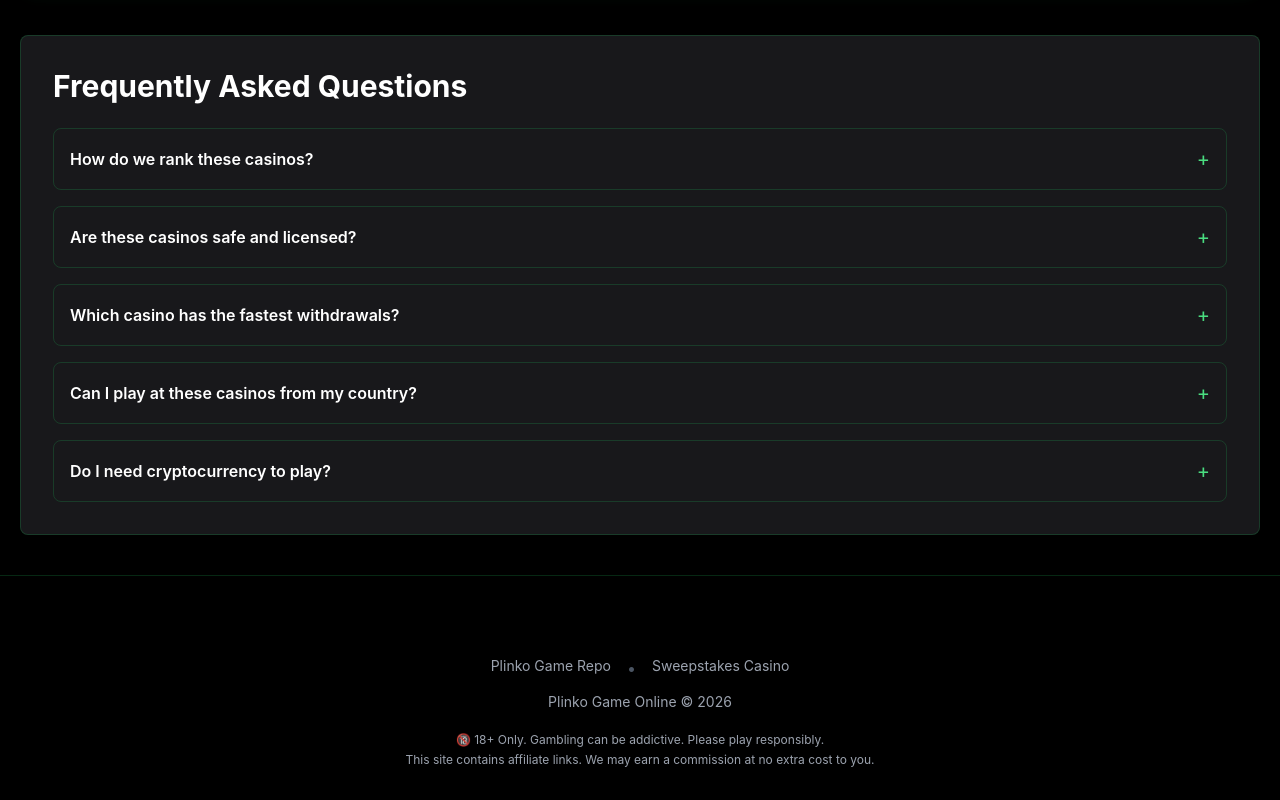
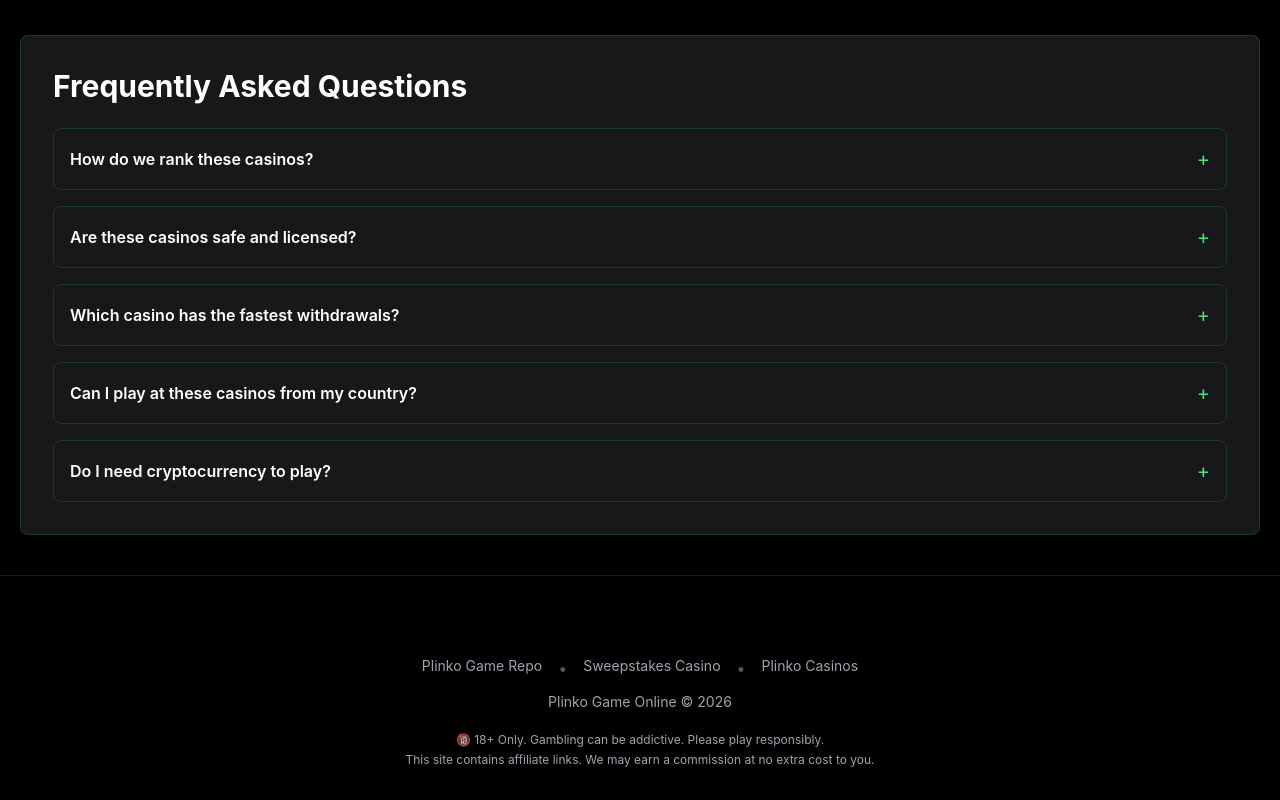
Before and after one commit to free-plinko-game/free-plinko-game.github.io, a SvelteKit app: page /best-casinos in a window 1280 px wide. Shown: the part 1964-2764 px from the top of the page. Built offline with nearby package versions, Linux system fonts and the light colour scheme; no server answers.

Commit message:
Add Plinko Casinos link to all footers
Link to sunvegascasino.com/crypto-casinos/plinko/ with anchor
"Plinko Casinos" added to all 10 page footers.

https://claude.ai/code/session_017ckF58YCkatXZ7Ney6Wtod

```diff
--- a/src/routes/+page.svelte
+++ b/src/routes/+page.svelte
@@ -195,6 +195,8 @@
           <a href="https://github.com/free-plinko-game/free-plinko-game.github.io" target="_blank" rel="noopener" class="text-sm text-gray-400 hover:text-green-400 transition-colors">Plinko Game Repo</a>
           <span class="text-gray-600">•</span>
           <a href="http://slotomo.com/" target="_blank" rel="noopener" class="text-sm text-gray-400 hover:text-green-400 transition-colors">Sweepstakes Casino</a>
+          <span class="text-gray-600">•</span>
+          <a href="https://www.sunvegascasino.com/crypto-casinos/plinko/" target="_blank" rel="noopener" class="text-sm text-gray-400 hover:text-green-400 transition-colors">Plinko Casinos</a>
         </div>
         <p class="text-sm text-gray-400">
           Plinko Game Online © 2026
--- a/src/routes/best-casinos/+page.svelte
+++ b/src/routes/best-casinos/+page.svelte
@@ -92,6 +92,8 @@
           <a href="https://github.com/free-plinko-game/free-plinko-game.github.io" target="_blank" rel="noopener" class="text-sm text-gray-400 hover:text-green-400 transition-colors">Plinko Game Repo</a>
           <span class="text-gray-600">•</span>
           <a href="http://slotomo.com/" target="_blank" rel="noopener" class="text-sm text-gray-400 hover:text-green-400 transition-colors">Sweepstakes Casino</a>
+          <span class="text-gray-600">•</span>
+          <a href="https://www.sunvegascasino.com/crypto-casinos/plinko/" target="_blank" rel="noopener" class="text-sm text-gray-400 hover:text-green-400 transition-colors">Plinko Casinos</a>
         </div>
         <p class="text-sm text-gray-400">
           Plinko Game Online © 2026
--- a/src/routes/casinochan/+page.svelte
+++ b/src/routes/casinochan/+page.svelte
@@ -219,6 +219,8 @@
           <a href="https://github.com/free-plinko-game/free-plinko-game.github.io" target="_blank" rel="noopener" class="text-sm text-gray-400 hover:text-green-400 transition-colors">Plinko Game Repo</a>
           <span class="text-gray-600">•</span>
           <a href="http://slotomo.com/" target="_blank" rel="noopener" class="text-sm text-gray-400 hover:text-green-400 transition-colors">Sweepstakes Casino</a>
+          <span class="text-gray-600">•</span>
+          <a href="https://www.sunvegascasino.com/crypto-casinos/plinko/" target="_blank" rel="noopener" class="text-sm text-gray-400 hover:text-green-400 transition-colors">Plinko Casinos</a>
         </div>
         <p class="text-sm text-gray-400">
           Plinko Game Online © 2026
--- a/src/routes/how-to-play/+page.svelte
+++ b/src/routes/how-to-play/+page.svelte
@@ -181,6 +181,8 @@
           <a href="https://github.com/free-plinko-game/free-plinko-game.github.io" target="_blank" rel="noopener" class="text-sm text-gray-400 hover:text-green-400 transition-colors">Plinko Game Repo</a>
           <span class="text-gray-600">•</span>
           <a href="http://slotomo.com/" target="_blank" rel="noopener" class="text-sm text-gray-400 hover:text-green-400 transition-colors">Sweepstakes Casino</a>
+          <span class="text-gray-600">•</span>
+          <a href="https://www.sunvegascasino.com/crypto-casinos/plinko/" target="_blank" rel="noopener" class="text-sm text-gray-400 hover:text-green-400 transition-colors">Plinko Casinos</a>
         </div>
         <p class="text-sm text-gray-400">
           Plinko Game Online © 2026
--- a/src/routes/joe-fortune/+page.svelte
+++ b/src/routes/joe-fortune/+page.svelte
@@ -213,6 +213,8 @@
           <a href="https://github.com/free-plinko-game/free-plinko-game.github.io" target="_blank" rel="noopener" class="text-sm text-gray-400 hover:text-green-400 transition-colors">Plinko Game Repo</a>
           <span class="text-gray-600">•</span>
           <a href="http://slotomo.com/" target="_blank" rel="noopener" class="text-sm text-gray-400 hover:text-green-400 transition-colors">Sweepstakes Casino</a>
+          <span class="text-gray-600">•</span>
+          <a href="https://www.sunvegascasino.com/crypto-casinos/plinko/" target="_blank" rel="noopener" class="text-sm text-gray-400 hover:text-green-400 transition-colors">Plinko Casinos</a>
         </div>
         <p class="text-sm text-gray-400">
           Plinko Game Online © 2026
--- a/src/routes/leaderboard/+page.svelte
+++ b/src/routes/leaderboard/+page.svelte
@@ -389,6 +389,8 @@
           <a href="https://github.com/free-plinko-game/free-plinko-game.github.io" target="_blank" rel="noopener" class="text-sm text-gray-400 hover:text-green-400 transition-colors">Plinko Game Repo</a>
           <span class="text-gray-600">•</span>
           <a href="http://slotomo.com/" target="_blank" rel="noopener" class="text-sm text-gray-400 hover:text-green-400 transition-colors">Sweepstakes Casino</a>
+          <span class="text-gray-600">•</span>
+          <a href="https://www.sunvegascasino.com/crypto-casinos/plinko/" target="_blank" rel="noopener" class="text-sm text-gray-400 hover:text-green-400 transition-colors">Plinko Casinos</a>
         </div>
         <p class="text-sm text-gray-400">
           Plinko Game Online © 2026
--- a/src/routes/mafia-casino/+page.svelte
+++ b/src/routes/mafia-casino/+page.svelte
@@ -219,6 +219,8 @@
           <a href="https://github.com/free-plinko-game/free-plinko-game.github.io" target="_blank" rel="noopener" class="text-sm text-gray-400 hover:text-green-400 transition-colors">Plinko Game Repo</a>
           <span class="text-gray-600">•</span>
           <a href="http://slotomo.com/" target="_blank" rel="noopener" class="text-sm text-gray-400 hover:text-green-400 transition-colors">Sweepstakes Casino</a>
+          <span class="text-gray-600">•</span>
+          <a href="https://www.sunvegascasino.com/crypto-casinos/plinko/" target="_blank" rel="noopener" class="text-sm text-gray-400 hover:text-green-400 transition-colors">Plinko Casinos</a>
         </div>
         <p class="text-sm text-gray-400">
           Plinko Game Online © 2026
--- a/src/routes/plinko-strategy/+page.svelte
+++ b/src/routes/plinko-strategy/+page.svelte
@@ -366,6 +366,8 @@
           <a href="https://github.com/free-plinko-game/free-plinko-game.github.io" target="_blank" rel="noopener" class="text-sm text-gray-400 hover:text-green-400 transition-colors">Plinko Game Repo</a>
           <span class="text-gray-600">•</span>
           <a href="http://slotomo.com/" target="_blank" rel="noopener" class="text-sm text-gray-400 hover:text-green-400 transition-colors">Sweepstakes Casino</a>
+          <span class="text-gray-600">•</span>
+          <a href="https://www.sunvegascasino.com/crypto-casinos/plinko/" target="_blank" rel="noopener" class="text-sm text-gray-400 hover:text-green-400 transition-colors">Plinko Casinos</a>
         </div>
         <p class="text-sm text-gray-400">
           Plinko Game Online © 2026
--- a/src/routes/plinko-vs-slots/+page.svelte
+++ b/src/routes/plinko-vs-slots/+page.svelte
@@ -393,6 +393,8 @@
           <a href="https://github.com/free-plinko-game/free-plinko-game.github.io" target="_blank" rel="noopener" class="text-sm text-gray-400 hover:text-green-400 transition-colors">Plinko Game Repo</a>
           <span class="text-gray-600">•</span>
           <a href="http://slotomo.com/" target="_blank" rel="noopener" class="text-sm text-gray-400 hover:text-green-400 transition-colors">Sweepstakes Casino</a>
+          <span class="text-gray-600">•</span>
+          <a href="https://www.sunvegascasino.com/crypto-casinos/plinko/" target="_blank" rel="noopener" class="text-sm text-gray-400 hover:text-green-400 transition-colors">Plinko Casinos</a>
         </div>
         <p class="text-sm text-gray-400">
           Plinko Game Online © 2026
--- a/src/routes/sweepstakes-casino/+page.svelte
+++ b/src/routes/sweepstakes-casino/+page.svelte
@@ -315,6 +315,8 @@
           <a href="https://github.com/free-plinko-game/free-plinko-game.github.io" target="_blank" rel="noopener" class="text-sm text-gray-400 hover:text-green-400 transition-colors">Plinko Game Repo</a>
           <span class="text-gray-600">&bull;</span>
           <a href="http://slotomo.com/" target="_blank" rel="noopener" class="text-sm text-gray-400 hover:text-green-400 transition-colors">Sweepstakes Casino</a>
+          <span class="text-gray-600">&bull;</span>
+          <a href="https://www.sunvegascasino.com/crypto-casinos/plinko/" target="_blank" rel="noopener" class="text-sm text-gray-400 hover:text-green-400 transition-colors">Plinko Casinos</a>
         </div>
         <p class="text-sm text-gray-400">
           Plinko Game Online &copy; 2026
```
